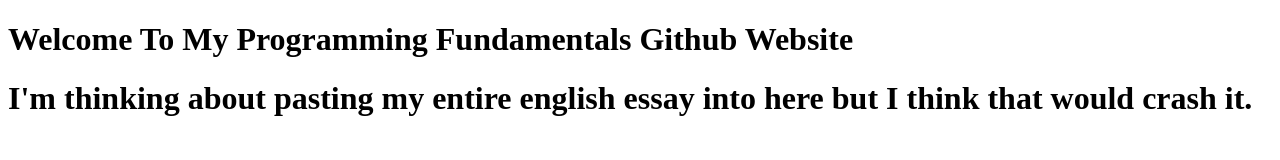
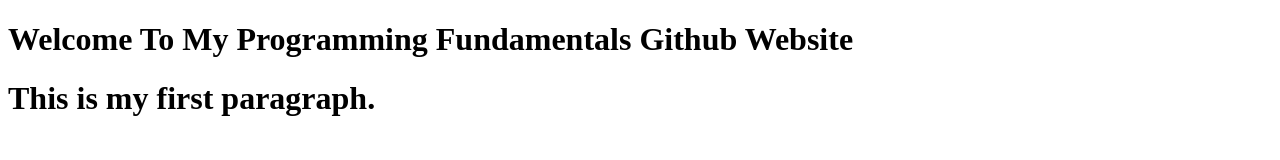
Before and after one commit to ls3205/Programming-Fundamentals, a plain HTML site: page index.html in a window 1280 px wide. Drawn offline with Linux system fonts and the light colour scheme.

Commit message:
Update index.html
Added Text

```diff
--- a/index.html
+++ b/index.html
@@ -2,7 +2,7 @@
 <html>
  <body>
   <h1>Welcome To My Programming Fundamentals Github Website<h1>
-   <p1>I'm thinking about pasting my entire english essay into here but I think that would crash it.<p1>
+   <p1>This is my first paragraph.<p1>
 
  </body>
 </html>
```
